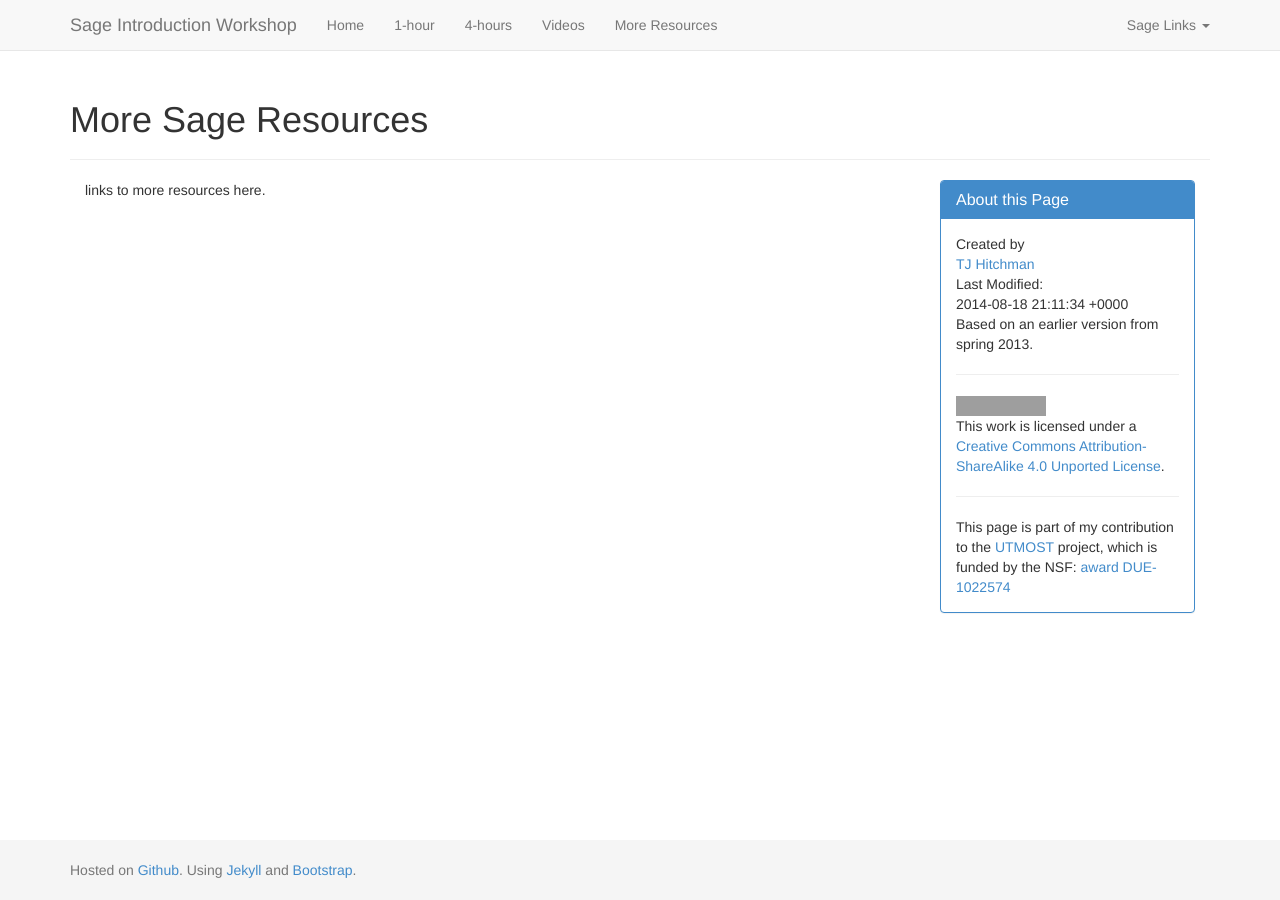
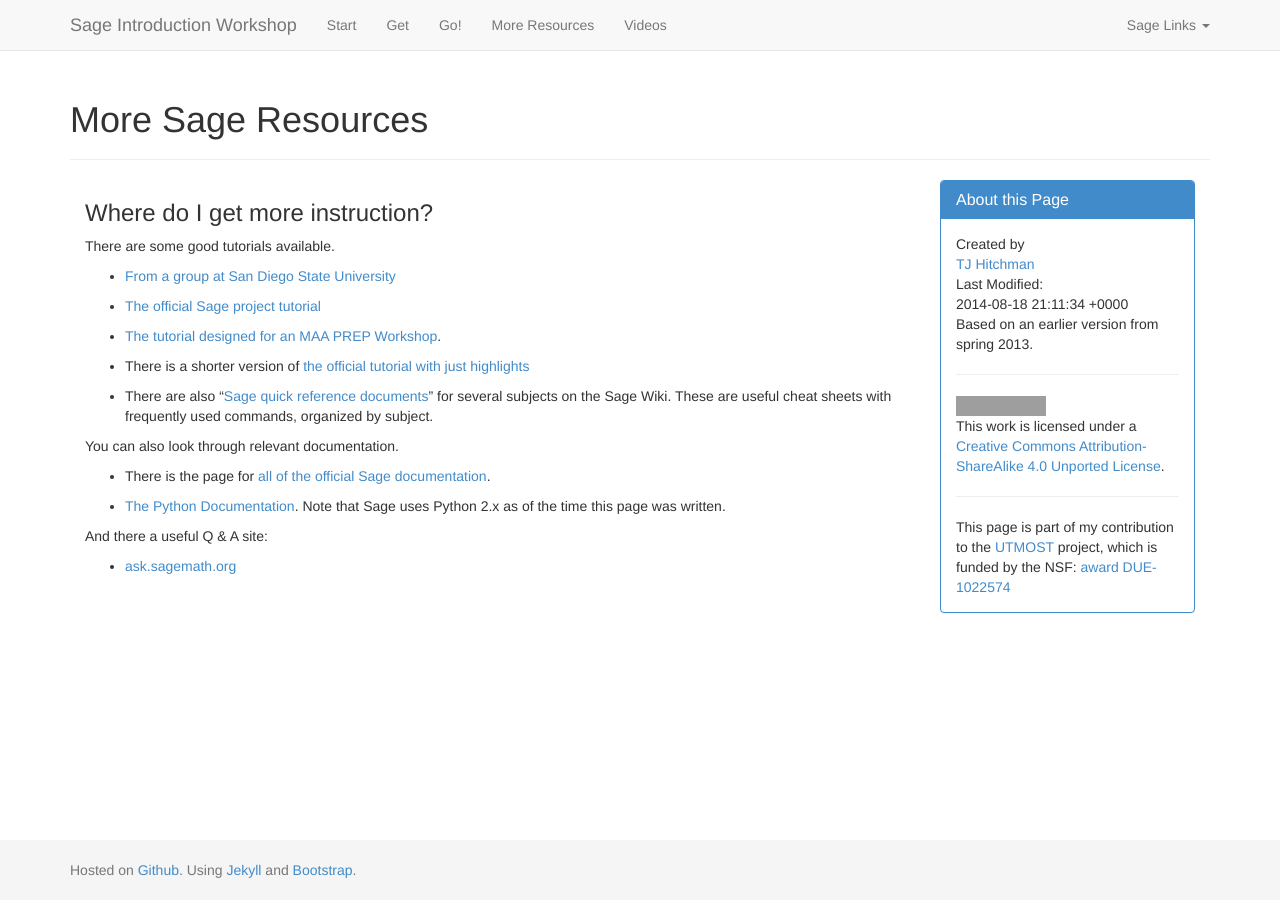
Before and after one commit to theronhitchman/sage-workshop, a Jekyll site: the page built from more-resources/index.md, in a window 1280 px wide. Built offline with Jekyll 4.4.1, drawn with Linux system fonts in a browser that asks for light colours; nearby versions of some CDN libraries; grey boxes are pictures that could not be loaded.

Commit message:
mostly complete site:: videos page needs work

```diff
--- a/_config.yml
+++ b/_config.yml
@@ -17,3 +17,5 @@
 sageurl:       "http://sagemath.org"
 smcurl:        "http://cloud.sagemath.org"
 sagecellurl:   "https://sagecell.sagemath.org/"
+
+pythonurl:     "http://www.python.org"
--- a/_includes/header.html
+++ b/_includes/header.html
@@ -41,11 +41,11 @@
         </div>
         <div class="collapse navbar-collapse">
           <ul class="nav navbar-nav">
-            <li><a href="{{ site.baseurl }}/">Home</a></li>
-            <li><a href="{{ site.baseurl }}/one-hour/">1-hour</a></li>
-            <li><a href="{{ site.baseurl }}/four-hour/">4-hours</a></li>
+            <li><a href="{{ site.baseurl }}/start/">Start</a></li>
+            <li><a href="{{ site.baseurl }}/get/">Get</a></li>
+            <li><a href="{{ site.baseurl }}/go/">Go!</a></li>
+            <li><a href="{{ site.baseurl }}/more-resources/">More Resources</a></li>
             <li><a href="{{ site.baseurl }}/videos/">Videos</a></li>
-            <li><a href="{{ site.baseurl }}/more-resources/">More Resources</a></li>
           </ul>
           <ul class="nav navbar-nav navbar-right">
             <li class="dropdown">
--- a/four-hour/index.html
+++ /dev/null
@@ -1,6 +0,0 @@
----
-layout: default
-title: Half-day Workshop
----
-
-four hour workshop here.
--- a/index.html
+++ /dev/null
@@ -1,6 +0,0 @@
----
-layout: default
-title: An Introduction to Sage
----
-
-Here is where content goes.
--- a/more-resources/index.html
+++ /dev/null
@@ -1,6 +0,0 @@
----
-layout: default
-title: More Sage Resources
----
-
-links to more resources here.
--- /dev/null
+++ b/more-resources/index.md
@@ -0,0 +1,33 @@
+---
+layout: default
+title: More Sage Resources
+---
+
+### Where do I get more instruction?
+
+There are some good tutorials available.
+
+* [From a group at San Diego State University](http://www-rohan.sdsu.edu/~mosulliv/Courses/sdsu-sage-tutorial/index.html)
+
+* [The official Sage project tutorial](http://www.sagemath.org/doc/tutorial)
+
+* [The tutorial designed for an MAA PREP Workshop](http://sagemath.org/doc/prep/index.html).
+
+* There is a shorter version of [the official tutorial with just highlights](http://www.sagemath.org/doc/tutorial/tour.html?highlight)
+
+* There are also "[Sage quick reference documents][quick]" for several subjects on the Sage Wiki. These are useful cheat sheets with frequently used commands, organized by subject.
+
+[quick]: http://wiki.sagemath.org/quickref
+
+
+You can also look through relevant documentation.
+
+* There is the page for [all of the official Sage documentation](http://www.sagemath.org/doc/index.html).
+
+* [The Python Documentation](http://docs.python.org/2/). Note that Sage uses Python 2.x as of the time this page was written.
+
+And there a useful Q & A site:
+
+* [ask.sagemath.org](http://ask.sagemath.org/questions/)
+
+<p><br /></p>
--- a/one-hour/index.html
+++ /dev/null
@@ -1,6 +0,0 @@
----
-layout: default
-title: Quick Workshop
----
-
-one hour workshop instructions here.
```
Also changed, not shown: get/index.md (added, +37 -0 lines), go/index.md (added, +27 -0 lines), index.md (added, +37 -0 lines), start/index.md (added, +39 -0 lines), videos/index.md (renamed from videos/index.html, +3 -0 lines).
